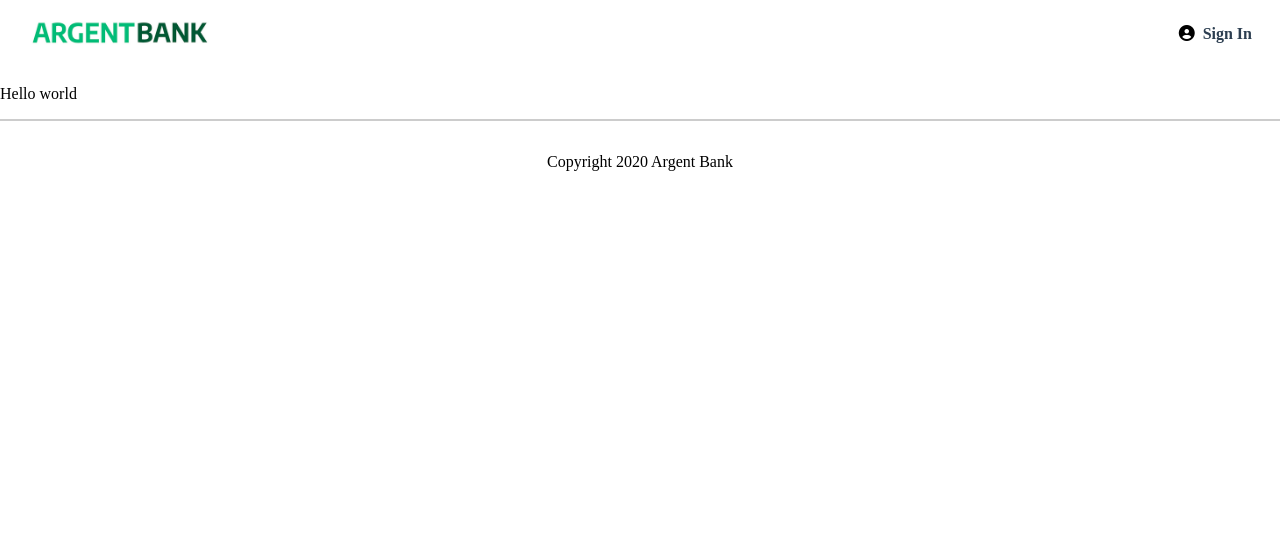
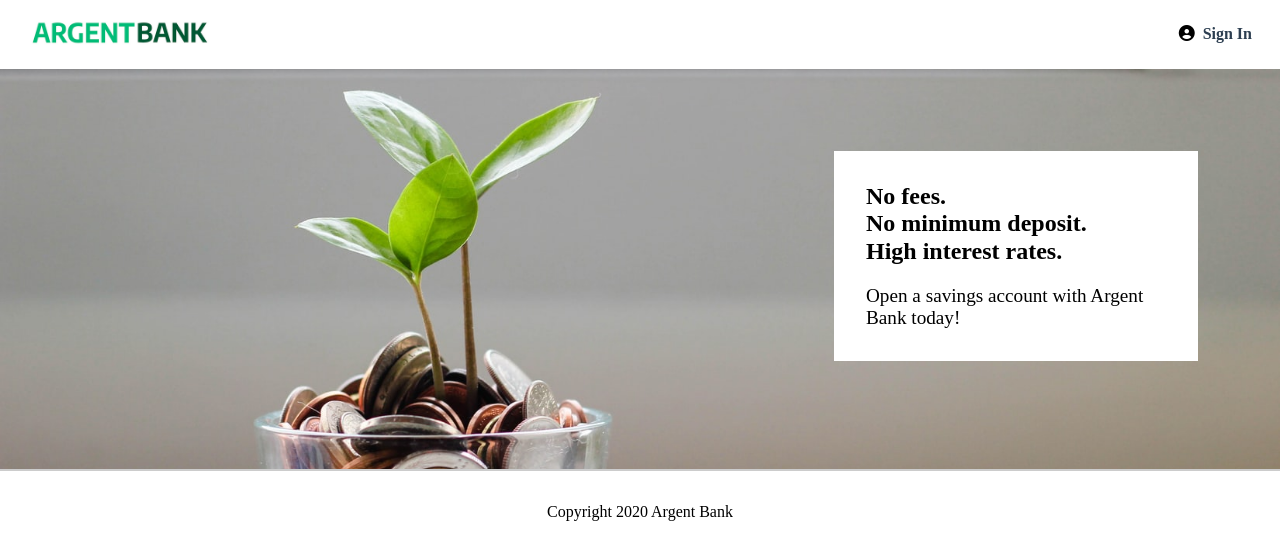
Before and after one commit to Julien-Oclock/Levieux_Julien_p13_28042023, a React (Vite) app: page / in a window 1280 px wide. Shown: the top 560 px of the page. Built offline with nearby package versions, Linux system fonts and the light colour scheme.

Commit message:
add feature card component

```diff
--- a/src/App.jsx
+++ b/src/App.jsx
@@ -1,11 +1,12 @@
 import Header from './Components/Header'
 import Footer from './Components/Footer'
+import Banner from './Components/Banner'
 
-function App() {
+const App = () => {
   return (
     <div>
       <Header />
-      <p>Hello world</p>
+      <Banner />
       <Footer />
     </div>
   )
--- a/src/Components/Banner/index.jsx
+++ b/src/Components/Banner/index.jsx
@@ -1,15 +1,15 @@
+import './styles.scss'
 
 const Banner = () => {
     return (
         <div className="hero">
-        <section className="hero-content">
-          <h2 className="sr-only">Promoted Content</h2>
-          <p className="subtitle">No fees.</p>
-          <p className="subtitle">No minimum deposit.</p>
-          <p className="subtitle">High interest rates.</p>
-          <p className="text">Open a savings account with Argent Bank today!</p>
-        </section>
-      </div>
+            <section className="hero__content">
+                <p className="hero__subtitle">No fees.</p>
+                <p className="hero__subtitle">No minimum deposit.</p>
+                <p className="hero__subtitle">High interest rates.</p>
+                <p className="hero__text">Open a savings account with Argent Bank today!</p>
+            </section>
+        </div>
     )
 }
 
--- /dev/null
+++ b/src/Components/Banner/styles.scss
@@ -0,0 +1,50 @@
+.hero {
+  background-image: url("../../assets/img/bank-tree.jpeg");
+  background-position: 0 -50px;
+  background-size: cover;
+  background-repeat: no-repeat;
+  height: 300px;
+  position: relative;
+
+  @media (min-width: 920px) {
+    height: 400px;
+    background-position: 0% 33%;
+  }
+
+  &__content {
+    position: relative;
+    top: 2rem;
+    width: 200px;
+    background: white;
+    padding: 2rem;
+    text-align: left;
+    margin: 0 auto;
+
+    @media (min-width: 920px) {
+      position: absolute;
+      top: 50px;
+      right: 50px;
+      width: 300px;
+      margin: 2rem;
+    }
+  }
+
+  &__subtitle {
+    font-weight: bold;
+    font-size: 1rem;
+    margin: 0;
+
+    @media (min-width: 920px) {
+      font-size: 1.5rem;
+    }
+  }
+
+  &__text {
+    margin-bottom: 0;
+    font-size: 0.9rem;
+
+    @media (min-width: 920px) {
+      font-size: 1.2rem;
+    }
+  }
+}
```
Also changed, not shown: src/Components/FeatureCard/index.jsx (+12 -0 lines).
